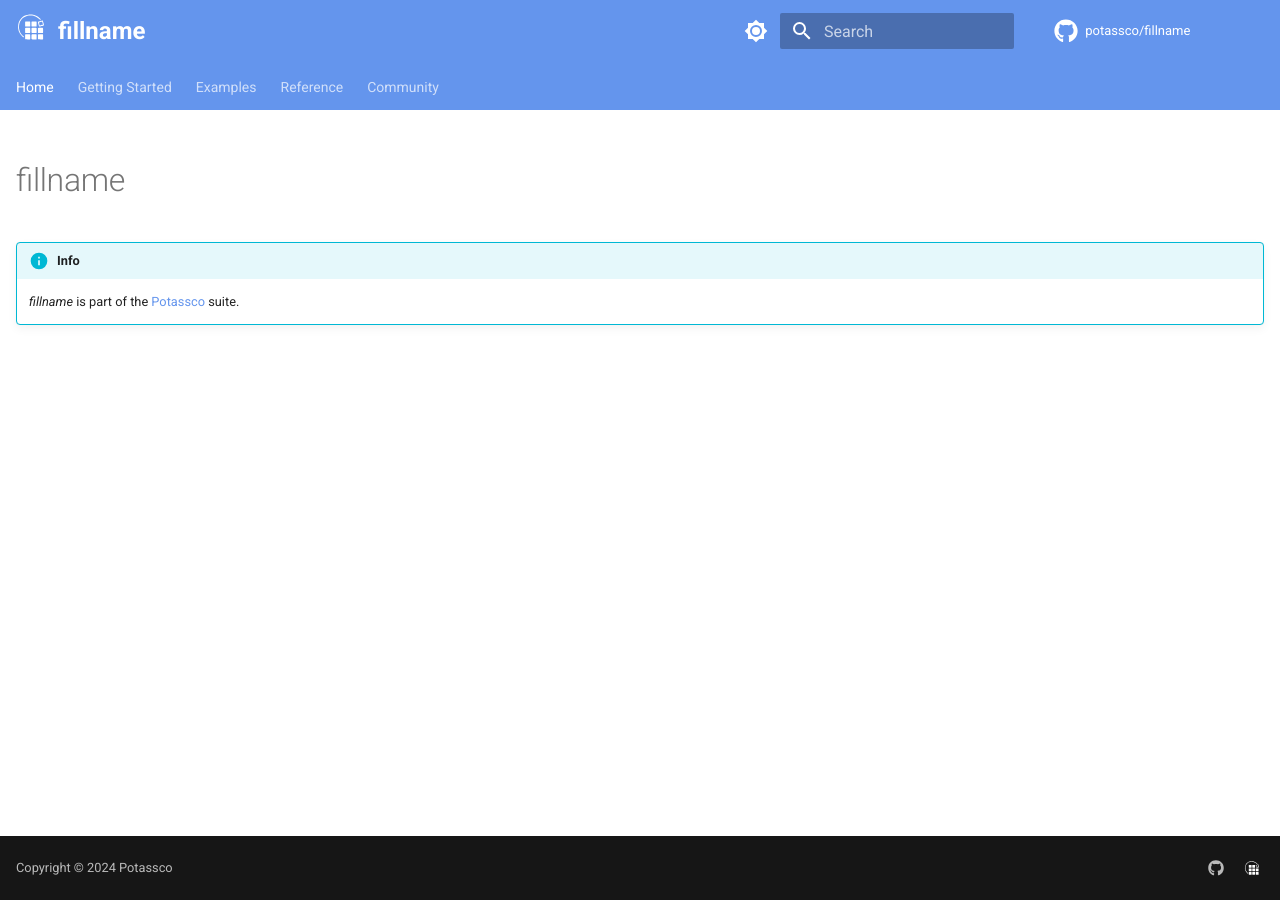
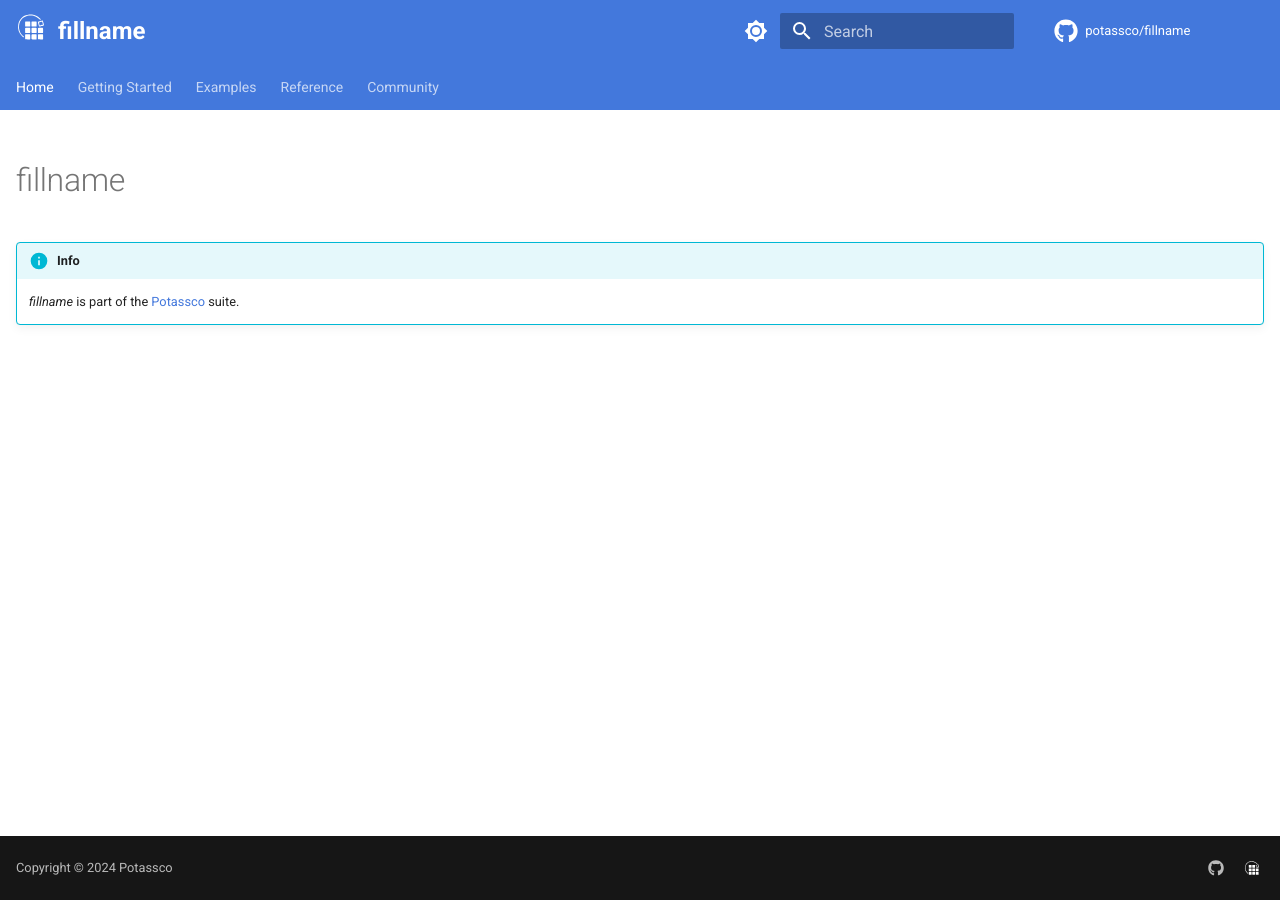
Before and after one commit to potassco/python-project-template, an MkDocs documentation site: the page built from docs/index.md, in a window 1280 px wide. Built offline with MkDocs 1.6.1 and Material for MkDocs 9.7.7, drawn with Linux system fonts in a browser that asks for light colours; comment, search, counter and statistics services are not loaded.

Commit message:
Updates (#59)
* Color scheme for code
* Updated git workflows
* update dependencies
* update python versions in noxfile

---------

Co-authored-by: Roland Kaminski <kaminski@cs.uni-potsdam.de>

```diff
--- a/docs/_custom/css/extra.css
+++ b/docs/_custom/css/extra.css
@@ -1,11 +1,43 @@
-:root {
-    --md-primary-fg-color: #6495ED;
+[data-md-color-scheme="default"] {
+    --md-primary-fg-color: #4378dc;
+    --md-primary-fg-color--light: #4378dc;
+    --md-primary-fg-color--dark: #4378dc;
+
+    /* Code colors – light background */
+    --md-code-hl-number-color: hsl(11, 80%, 40%);
+    --md-code-hl-special-color: hsl(340, 75%, 45%);
+    --md-code-hl-function-color: hsl(271, 55%, 45%);
+    --md-code-hl-constant-color: hsl(220, 70%, 45%);
+    --md-code-hl-keyword-color: var(--md-primary-fg-color);
+    --md-code-hl-string-color: hsl(160, 50%, 30%);
+    --md-code-hl-name-color: hsl(43, 90%, 32%);
+    --md-code-hl-operator-color: hsl(0, 0%, 30%);
+    --md-code-hl-punctuation-color: hsl(271, 45%, 45%);
+    --md-code-hl-comment-color: hsl(210, 15%, 50%);
+    --md-code-hl-generic-color: hsl(210, 15%, 45%);
+    --md-code-hl-variable-color: hsl(24, 70%, 38%);
 }
 
-[data-md-color-scheme="slate"] .md-header,
-[data-md-color-scheme="slate"] .md-tabs {
+[data-md-color-scheme="slate"] {
+    --md-typeset-a-color: #4378dc;
     --md-primary-fg-color: #253758;
+    --md-primary-fg-color--dark: #253758;
+
+    /* Code colors – dark background */
+    --md-code-hl-number-color: hsl(11, 85%, 68%);
+    --md-code-hl-special-color: hsl(340, 82%, 72%);
+    --md-code-hl-function-color: hsl(271, 70%, 78%);
+    --md-code-hl-constant-color: hsl(220, 80%, 75%);
+    --md-code-hl-keyword-color: #6fa3f7;
+    --md-code-hl-string-color: hsl(160, 55%, 60%);
+    --md-code-hl-name-color: hsl(43, 100%, 65%);
+    --md-code-hl-operator-color: hsl(0, 0%, 72%);
+    --md-code-hl-punctuation-color: hsl(271, 60%, 78%);
+    --md-code-hl-comment-color: hsl(210, 15%, 55%);
+    --md-code-hl-generic-color: hsl(210, 15%, 62%);
+    --md-code-hl-variable-color: hsl(24, 80%, 68%);
 }
+
 
 .md-grid {
     max-width: 1350px;
--- a/noxfile.py
+++ b/noxfile.py
@@ -7,7 +7,7 @@ nox.options.sessions = "lint_pylint", "typecheck", "test"
 EDITABLE_TESTS = True
 PYTHON_VERSIONS = None
 if "GITHUB_ACTIONS" in os.environ:
-    PYTHON_VERSIONS = ["3.9", "3.11"]
+    PYTHON_VERSIONS = ["3.10", "3.14"]
     EDITABLE_TESTS = False
 
 
```
Also changed, not shown: 3 other files.
